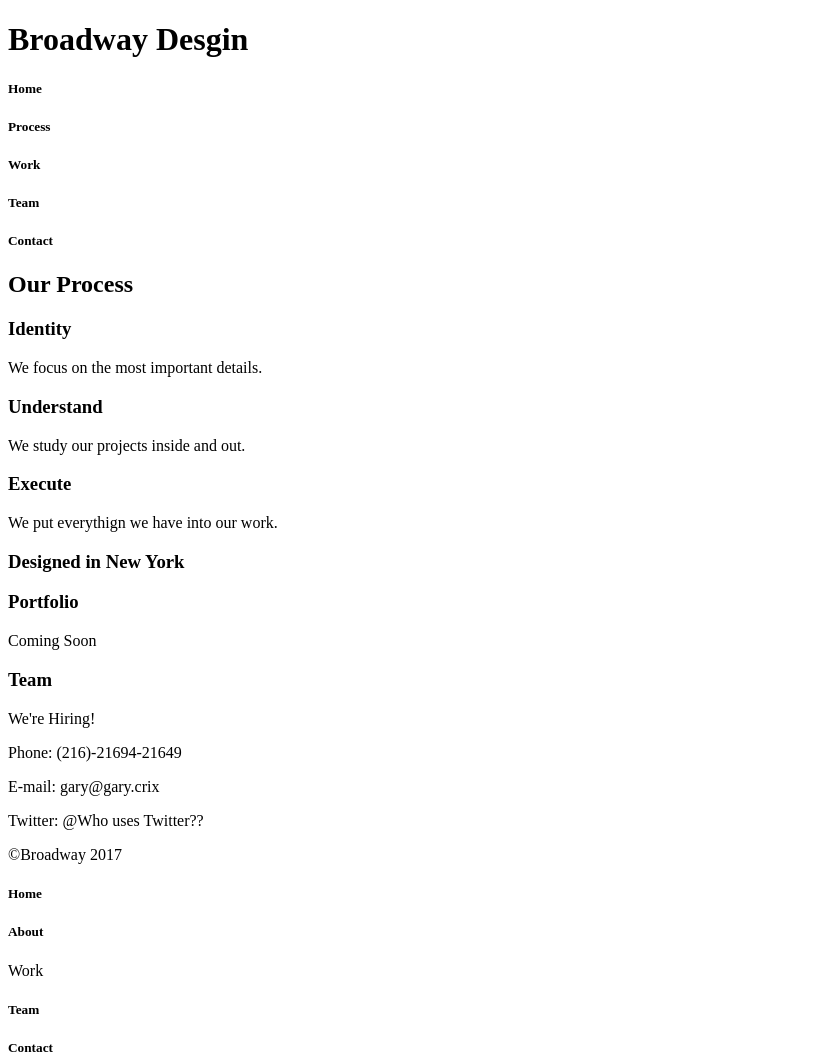
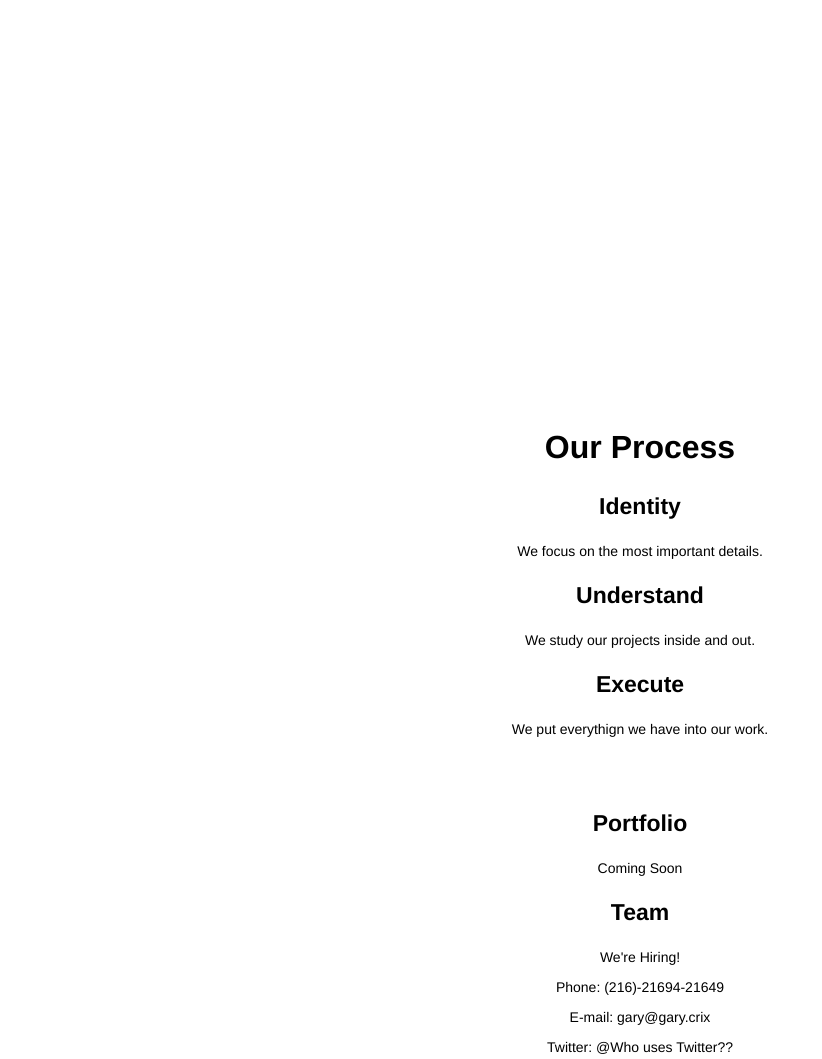
Before and after one commit to jackham21/Broadway, a plain HTML site: page index.html in a window 1280 px wide. Shown: the top 1059 px of the page, without its empty margins (0-822 px from the left). Drawn offline with Linux system fonts and the light colour scheme.

Commit message:
Basic CSS and HTML Complete

```diff
--- a/index.html
+++ b/index.html
@@ -39,6 +39,6 @@
       <p>Twitter: @Who uses Twitter??</p>
     </div>
     <div class="Footer_Links">
-      <p id="Copyright">©Broadway 2017</p><h5>Home</h5><h5>About</h5>Work<h5>Team</h5><h5>Contact</h5>
+      <p id="Copyright">©Broadway 2017</p><h5>Home</h5><h5>About</h5><h5>Work</h5><h5>Team</h5><h5>Contact</h5>
   </body>
 </html>
--- a/resources/css/style.css
+++ b/resources/css/style.css
@@ -1 +1,41 @@
-style.css
+body{
+  text-align: center;
+}
+h1{
+  font-family: Helvetica;
+  font-size: 70px;
+  font-weight: bold;
+  color: white;
+}
+h5{
+  font-family: Helvetica;
+  font-size: 18px;
+  color: white;
+}
+h2{
+  font-family: Helvetica;
+  font-size: 32px;
+  font-weight: bold;
+}
+h3{
+  font-family: Helvetica;
+  font-size: 23px;
+  font-weight: bold;
+}
+p{
+  font-family: Helvetica;
+  font-size: 14px;
+}
+#Design{
+  font-family: Helvetica;
+  font-size: 23px;
+  font-weight: bold;
+  color: white;
+}
+#Copyright{
+  font-family: Helvetica;
+  font-size: 11px;
+  color: white;
+  background-color: dimgray;
+  text-align: left;
+}
```
